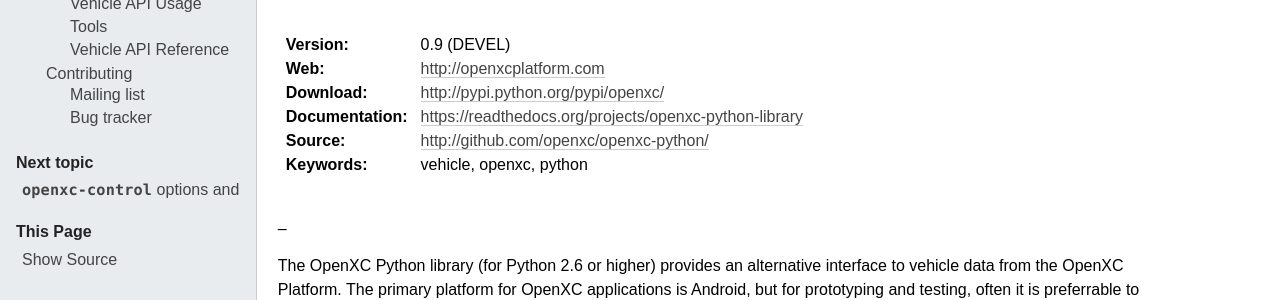
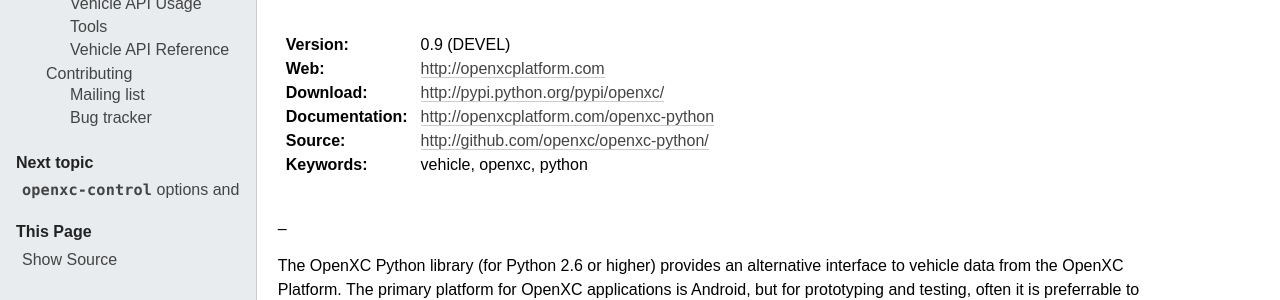
Before and after one commit to openxc/openxc-python, a Sphinx documentation site: the page built from docs/index.rst, in a window 1280 px wide and 900 px high. Shown: the part 298-598 px from the top of the window. Built offline with Sphinx 7.4.7, drawn with Linux system fonts in a browser that asks for light colours; some of the changed lines change nothing that is shown.

Commit message:
Update link to documentation.

```diff
--- a/README.rst
+++ b/README.rst
@@ -7,7 +7,7 @@
 :Version: 0.9 (DEVEL)
 :Web: http://openxcplatform.com
 :Download: http://pypi.python.org/pypi/openxc/
-:Documentation: https://readthedocs.org/projects/openxc-python-library
+:Documentation: http://openxcplatform.com/openxc-python
 :Source: http://github.com/openxc/openxc-python/
 :Keywords: vehicle, openxc, python
 
--- a/docs/index.rst
+++ b/docs/index.rst
@@ -79,7 +79,7 @@
 is hosted at Read The Docs. For general documentation on the OpenXC platform,
 visit the main `OpenXC site`_.
 
-.. _`latest documentation`: https://readthedocs.org/projects/openxc-python-libraryhttps://readthedocs.org/projects/openxc-python-library
+.. _`latest documentation`: http://openxcplatform.com/openxc-python
 .. _`OpenXC site`: http://openxcplatform.com
 
 Vehicle API Usage
```
